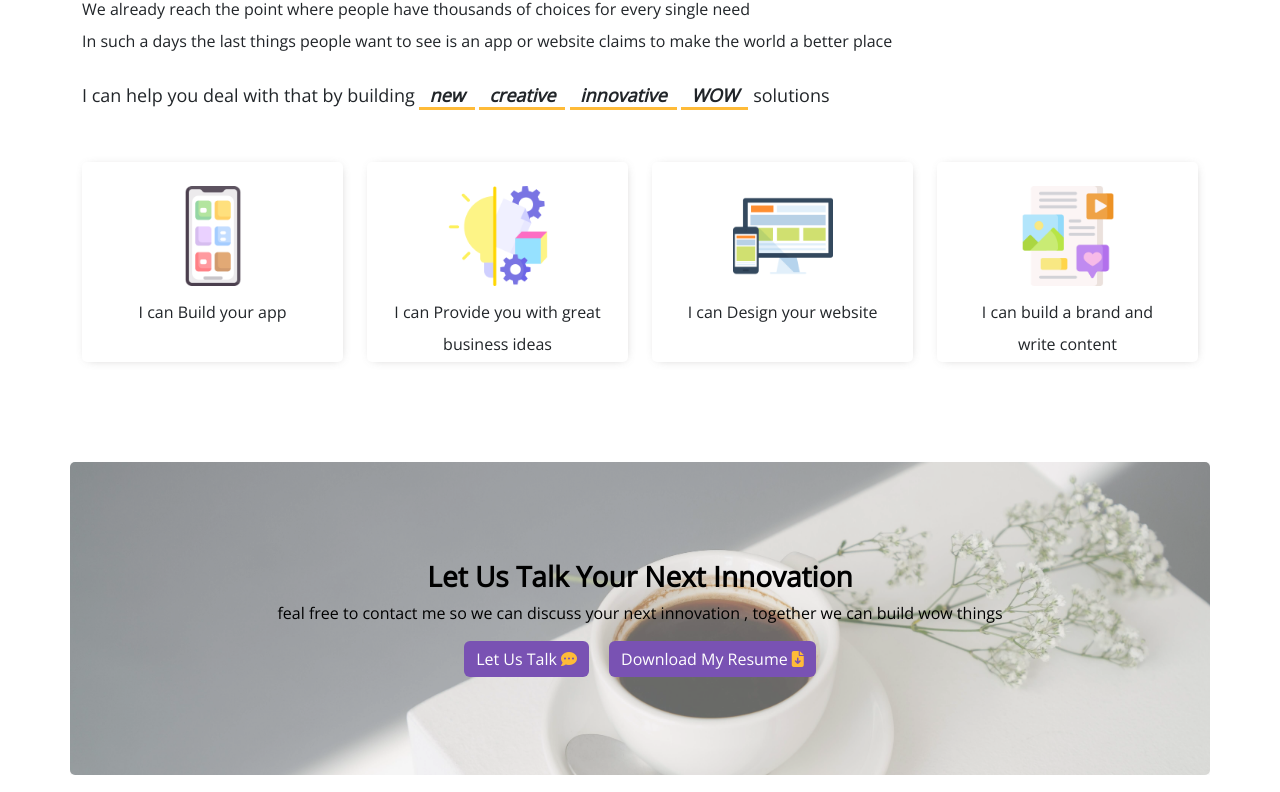
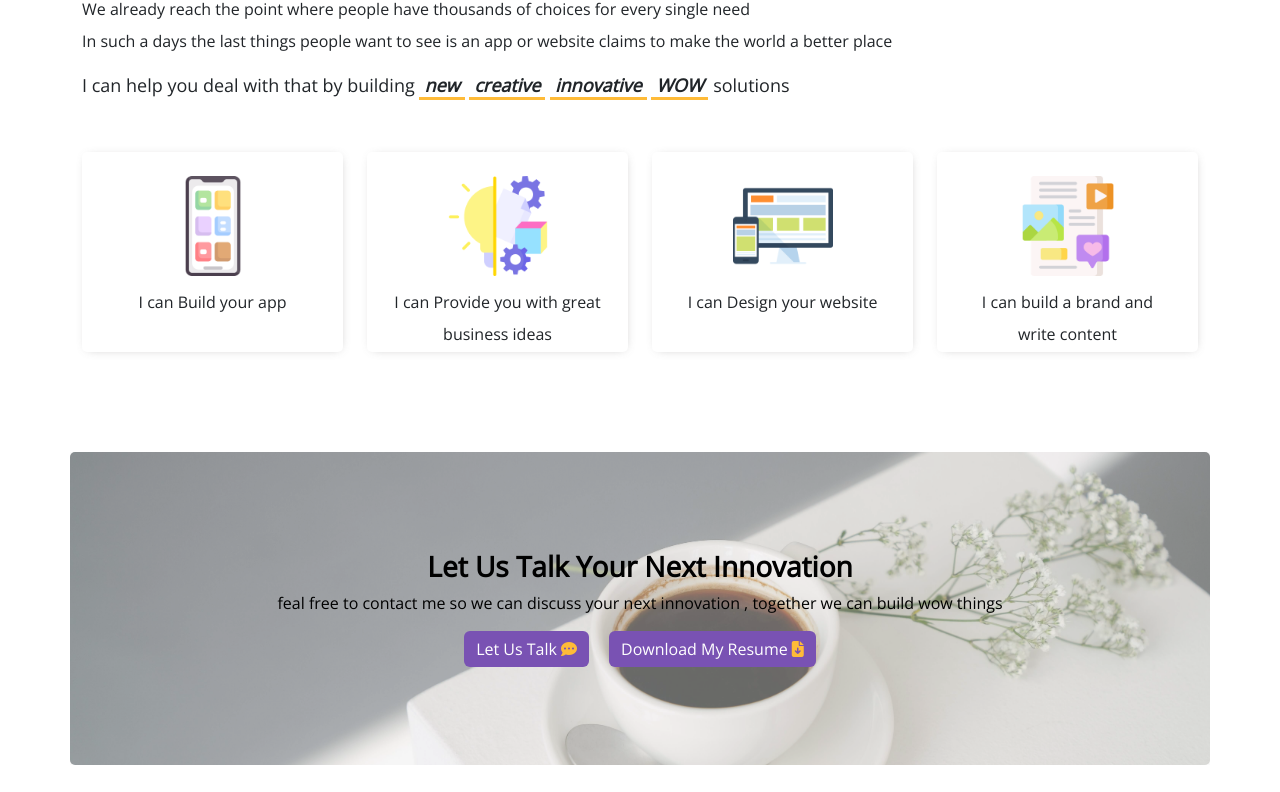
Before and after one commit to osamababiker/portfolio, a plain HTML site: page index.html in a window 1280 px wide. Shown: the part 649-1441 px from the top of the page. Drawn offline with nearby package versions, Linux system fonts and the light colour scheme.

Commit message:
some changes

```diff
--- a/css/style.css
+++ b/css/style.css
@@ -115,6 +115,7 @@
     text-transform: capitalize;
   }
 
+
   .landing h1 span{
     position: relative;
     margin: 5px;
@@ -161,14 +162,14 @@
     display: block;
     width: fit-content;
     font-size: 18px;
-    margin: 20px 0px
+    margin: 10px 0px;
+
   }
 
   .services p span i{
     border-bottom: 3px solid var(--yellow-color);
-    padding: 0px 10px;
+    padding: 0px 5px;
     font-weight: bold;
-
   }
 
   .services .services-boxes{
@@ -342,16 +343,16 @@
 
   .my-works .work-boxes .box{
     margin-top: 25px;
+    cursor: pointer;
+    box-shadow: 1px 1px 10px -5px  rgba(94,90,90,0.49);
+    -webkit-box-shadow: 1px 1px 10px -5px rgba(94,90,90,0.49);
+    box-shadow: 1px 1px 10px -5px rgba(94,90,90,0.49);
   }
 
   .my-works .work-boxes .box img{
     height: 100%;
     width: 100%;
     margin-bottom: 20px;
-    cursor: pointer;
-    box-shadow: 1px 1px 10px -5px  rgba(94,90,90,0.49);
-    -webkit-box-shadow: 1px 1px 10px -5px rgba(94,90,90,0.49);
-    box-shadow: 1px 1px 10px -5px rgba(94,90,90,0.49);
   }
 
   .my-works .work-boxes a{
```
Also changed, not shown: index.html (line endings or trailing spaces).
